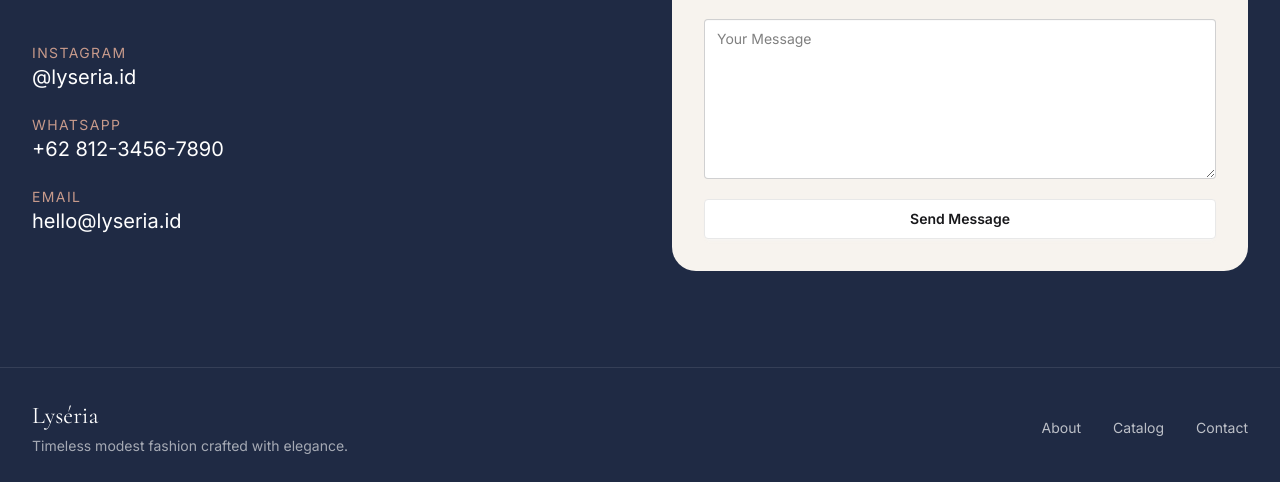
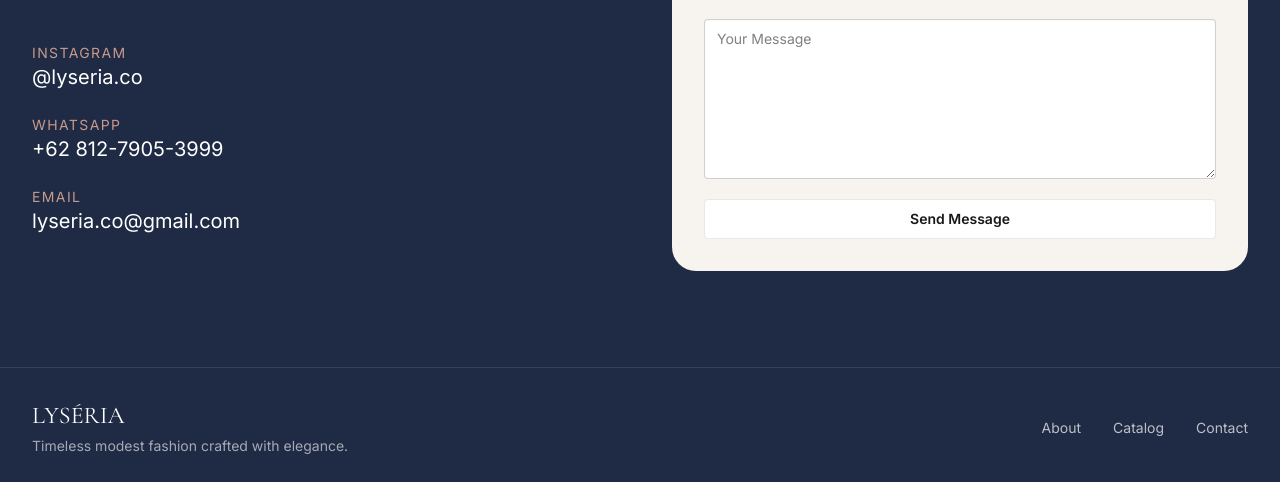
Before and after one commit to farrellarrafiidris/Lyseria, a website: page index.html in a window 1280 px wide. Shown: the part 3180-3662 px from the top of the page. Drawn offline with nearby package versions, Linux system fonts and the light colour scheme.

Commit message:
style: update brand identity to LYSÉRIA and revise contact information across pages

```diff
--- a/index.html
+++ b/index.html
@@ -179,7 +179,7 @@
                         </p>
 
                         <a href="#" class="text-xl hover:opacity-80 transition">
-                            @lyseria.id
+                            @lyseria.co
                         </a>
                     </div>
 
@@ -189,7 +189,7 @@
                         </p>
 
                         <a href="#" class="text-xl hover:opacity-80 transition">
-                            +62 812-3456-7890
+                            +62 812-7905-3999
                         </a>
                     </div>
 
@@ -199,7 +199,7 @@
                         </p>
 
                         <a href="#" class="text-xl hover:opacity-80 transition">
-                            hello@lyseria.id
+                            lyseria.co@gmail.com
                         </a>
                     </div>
 
@@ -254,7 +254,7 @@
             <div>
 
                 <h3 class="font-display text-2xl">
-                    Lyséria
+                    LYSÉRIA
                 </h3>
 
                 <p class="text-sm text-white/60 mt-1">
```
Also changed, not shown: catalog.html (+1 -1 lines).
